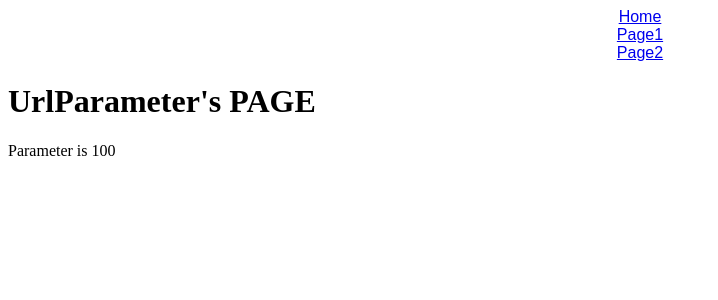
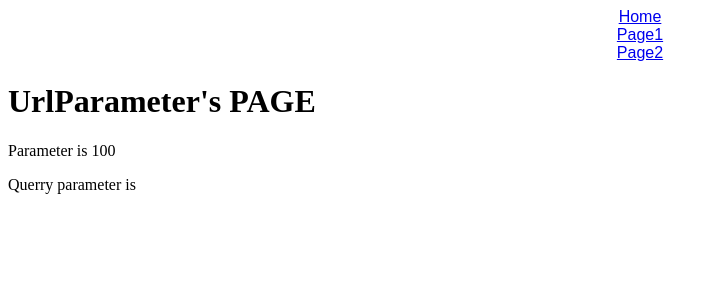
Before and after one commit to Remi-1201/React-router-app, a React (Create React App) app: page /page2/100 in a window 1280 px wide. Shown: the top 300 px of the page, without its empty margins (0-718 px from the left). Built offline with nearby package versions, Linux system fonts and the light colour scheme.

Commit message:
6. クエリパラメータを扱う

```diff
--- a/src/Page2.jsx
+++ b/src/Page2.jsx
@@ -6,6 +6,8 @@ export const Page2 = () => {
       <h1>PAGE 2</h1>
       {/* [100]=id */}
       <Link to="page2/100">URL Parameter</Link>
+      <br />
+      <Link to="page2/100?name=hogehoge">Query Parameter</Link>
     </div>
   );
 };
--- a/src/UrlParameter.jsx
+++ b/src/UrlParameter.jsx
@@ -1,13 +1,20 @@
 // 5- Use react-router-dom > 5.1.0
-import { useParams } from "react-router-dom";
+// 6- Add useLocation
+import { useParams, useLocation } from "react-router-dom";
 
 export const UrlParameter = () => {
   // {id} is imported from src/router/
   const { id } = useParams();
+  // 6- Add {search}
+  const { search } = useLocation();
+  const querry = new URLSearchParams(search);
+
   return (
     <div>
       <h1>UrlParameter's PAGE</h1>
       <p>Parameter is {id}</p>
+      {/* 6- "name" is imported from [<Link to="page2/100?name=hogehoge">] in Page2.jsx */}
+      <p>Querry parameter is {querry.get("name")}</p>
     </div>
   );
 };
```
Also changed, not shown: 1 other file (tests, documents, lock files or other folders).
